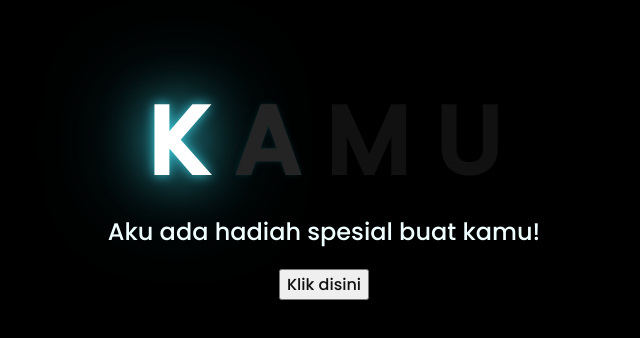
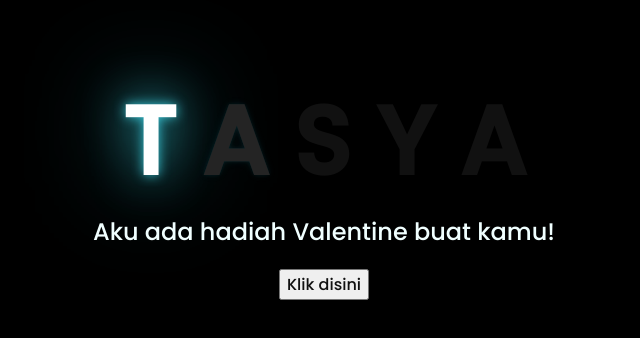
Before and after one commit to Tabsrevarse/For-Valentine, a plain HTML site: page index.html in a window 1280 px wide. Shown: the part 224-562 px from the top of the page, without its empty margins (324-964 px from the left). Drawn offline with Linux system fonts and the light colour scheme.

Commit message:
Update index.html

```diff
--- a/index.html
+++ b/index.html
@@ -11,14 +11,15 @@
 <body>
     <div class="greetings">
     <!-- silahkan menambah kata sesuai keinginan dengan <span>text...</span -->
-        <span>K</span>
+        <span>T</span>
         <span>A</span>
-        <span>M</span>
-        <span>U</span>
+        <span>S</span>
+        <span>Y</span>
+        <span>A</span>
     </div>
 
     <div class="description">
-        <span>Aku ada hadiah spesial buat kamu!</span>
+        <span>Aku ada hadiah Valentine buat kamu!</span>
     </div>
     <div class="button">
         <button>
```
